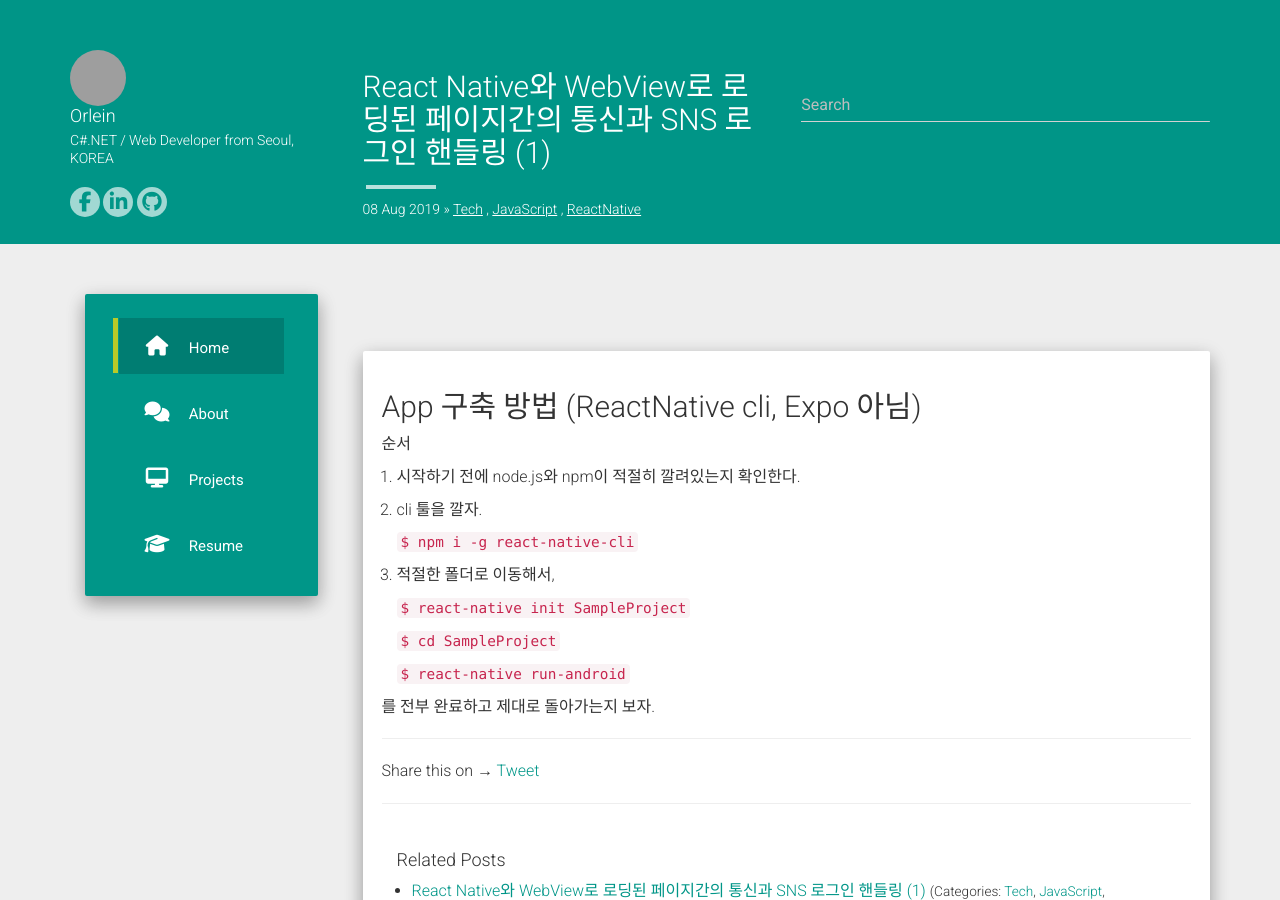
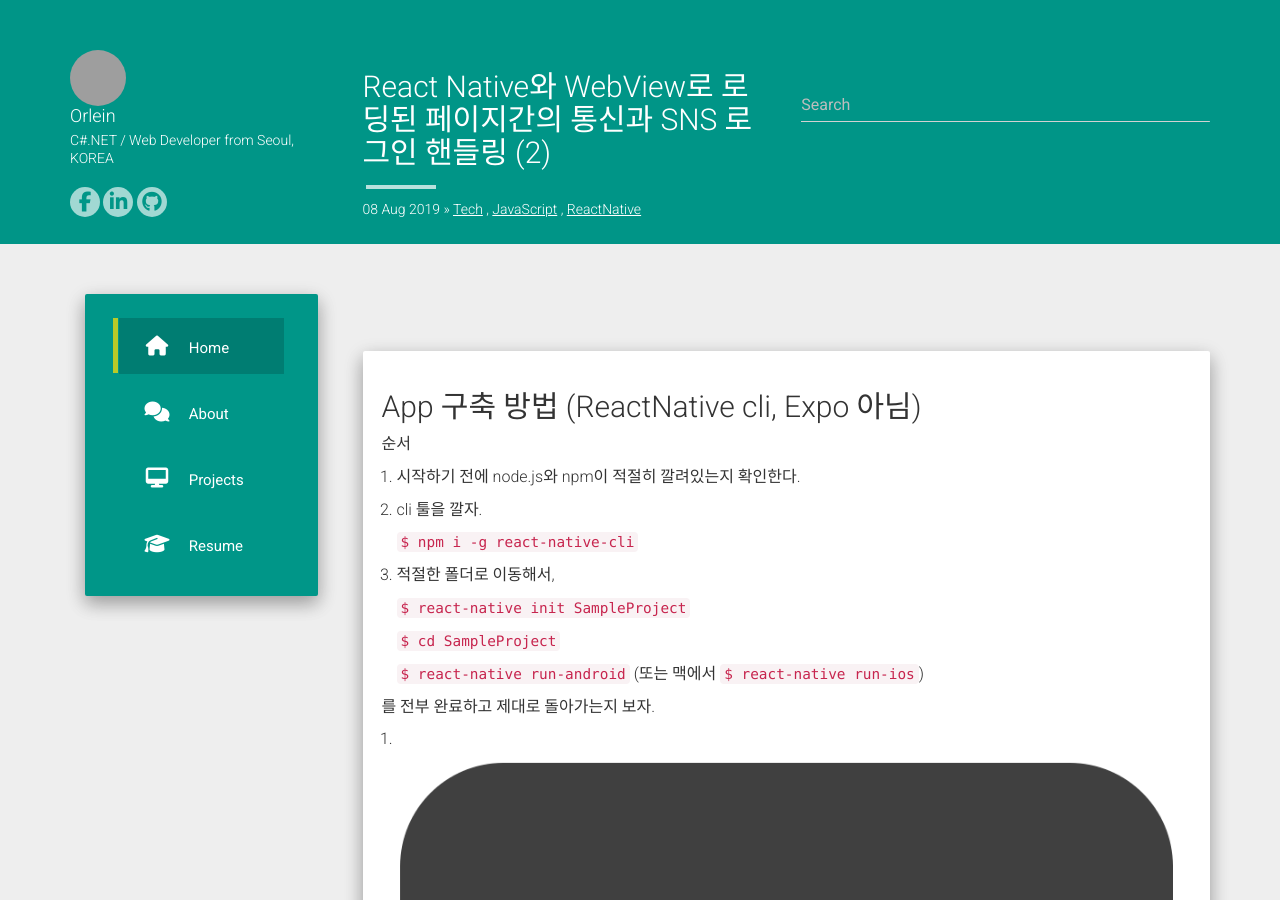
Before and after one commit to orlein/orlein.github.io, a Jekyll site: the page built from _posts/2019-08-08-React-Native와-WebView로-로딩된-페이지간의-통신과-SNS-로그인-핸들링-(2).md, in a window 1280 px wide and 900 px high. Built offline with Jekyll 4.4.1, drawn with Linux system fonts in a browser that asks for light colours; nearby versions of some CDN libraries; comment, search, counter and statistics services are not loaded; some of the changed text lies outside the part shown; grey boxes are pictures that could not be loaded.

Commit message:
스크린샷 추가

````diff
--- a/_posts/2019-08-08-React-Native와-WebView로-로딩된-페이지간의-통신과-SNS-로그인-핸들링-(2).md
+++ b/_posts/2019-08-08-React-Native와-WebView로-로딩된-페이지간의-통신과-SNS-로그인-핸들링-(2).md
@@ -1,6 +1,6 @@
 ---
 layout: post
-title: React Native와 WebView로 로딩된 페이지간의 통신과 SNS 로그인 핸들링 (1)
+title: React Native와 WebView로 로딩된 페이지간의 통신과 SNS 로그인 핸들링 (2)
 categories: [Tech, JavaScript, ReactNative]
 ---
 
@@ -22,6 +22,12 @@
 
     ``` $ cd SampleProject ```
 
-    ``` $ react-native run-android ```
+    ``` $ react-native run-android ``` (또는 맥에서 ``` $ react-native run-ios ```)
 
 를 전부 완료하고 제대로 돌아가는지 보자.
+
+3.
+
+![스크린샷](/assets/react-native-screenshot.png);
+
+이런게 뜨면 성공. 해당 스크린샷은 맥에서 iOS 시뮬레이터 띄웠음
````
Also changed, not shown: assets/react-native-screenshot.png (added).
